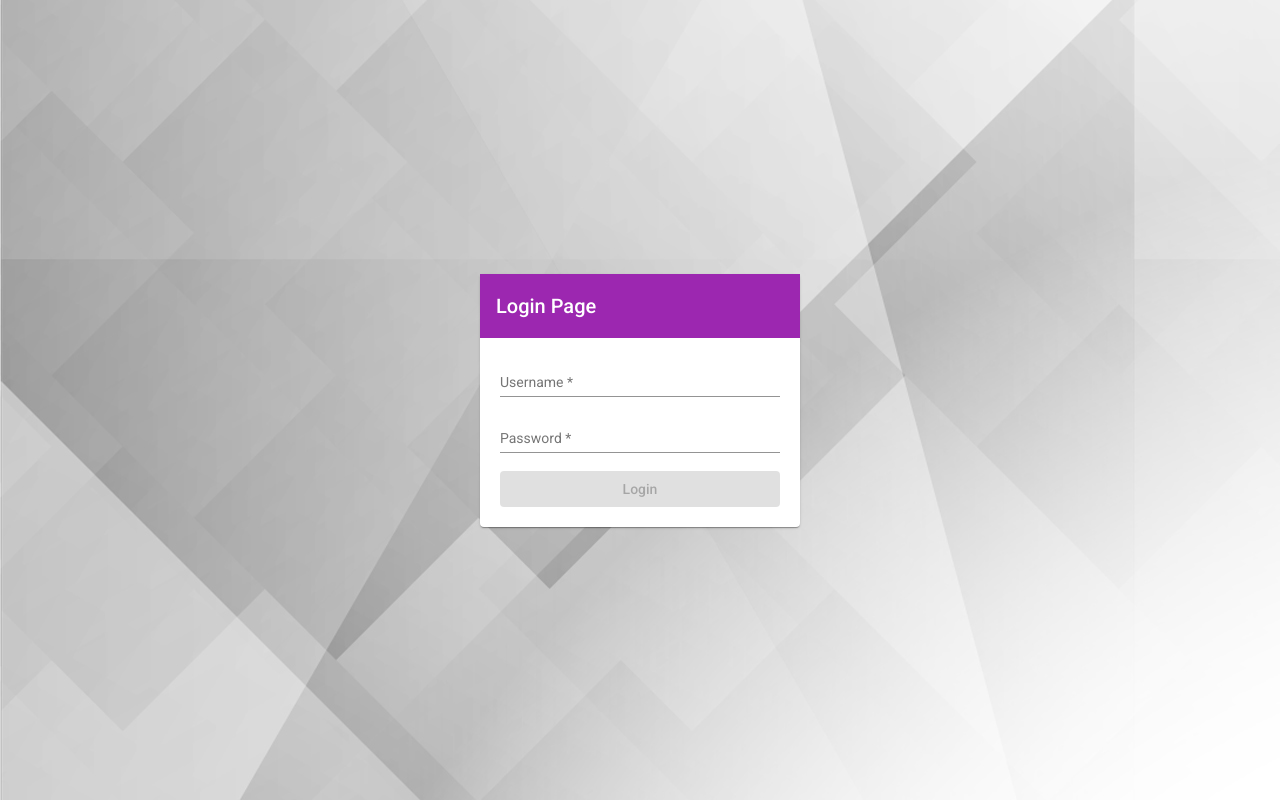
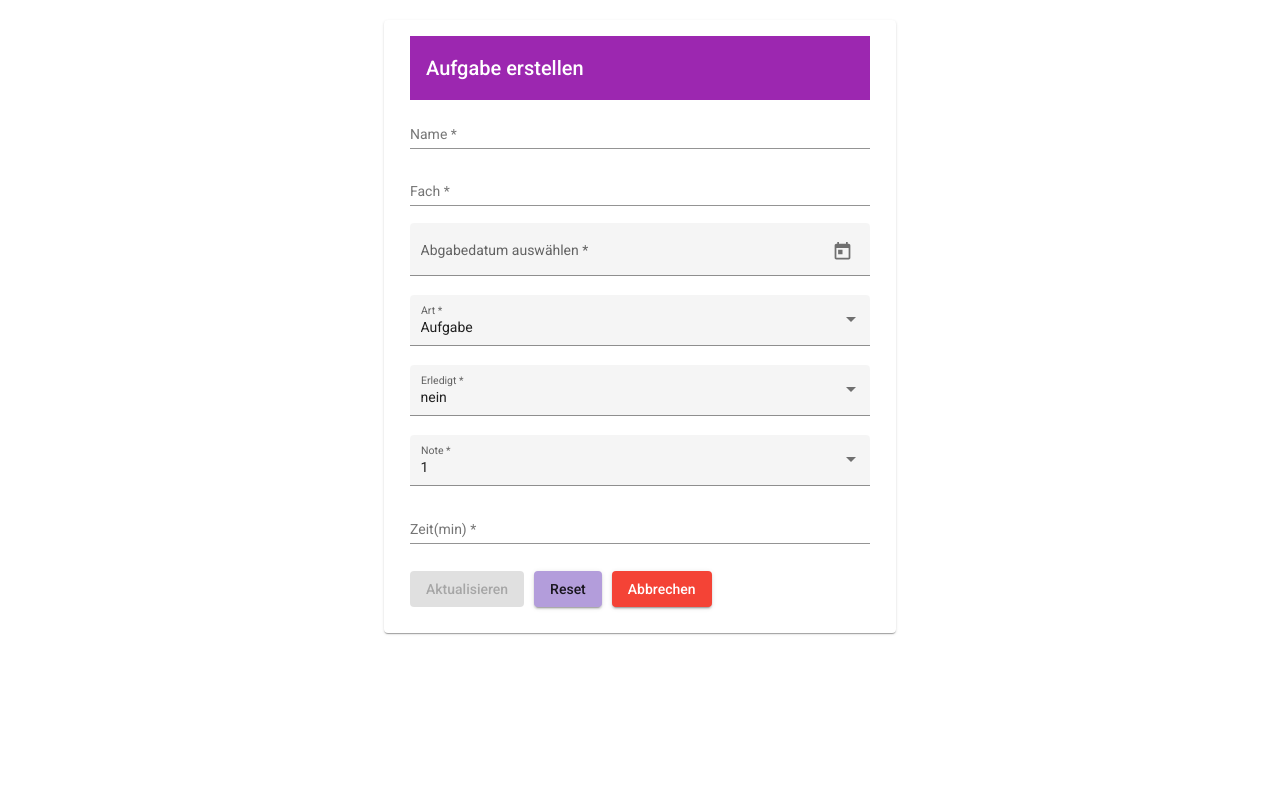
Before and after one commit to kerlub17/SchoolPlus, an Angular app in the folder SchoolPlus/: page /updatetask in a window 1280 px wide. Before the commit this address led to /login. Built offline with nearby package versions, Linux system fonts and the light colour scheme.

Commit message:
function update task created

```diff
--- a/SchoolPlus/src/app/app-routing.module.ts
+++ b/SchoolPlus/src/app/app-routing.module.ts
@@ -6,6 +6,7 @@ import {LoginComponent} from "./login/login.component";
 import {NavComponent} from "./nav/nav.component";
 import {NewtaskComponent} from "./newtask/newtask.component";
 import {TimetableComponent} from "./timetable/timetable.component";
+import {UpdatetaskComponent} from "./updatetask/updatetask.component";
 
 const routes: Routes = [
   {path: 'home',component:HomeComponent},
@@ -14,6 +15,7 @@ const routes: Routes = [
   {path: 'nav', component:NavComponent},
   {path: 'newtask',component:NewtaskComponent},
   {path: 'timetable', component:TimetableComponent},
+  {path: 'updatetask', component:UpdatetaskComponent},
   {path: '**', redirectTo: '/login'}
 
 ];
--- a/SchoolPlus/src/app/app.module.ts
+++ b/SchoolPlus/src/app/app.module.ts
@@ -35,6 +35,7 @@ import {MatRadioModule} from '@angular/material/radio';
 import {MatNativeDateModule} from "@angular/material/core";
 import {MatCheckboxModule} from '@angular/material/checkbox';
 import { TimetableComponent } from './timetable/timetable.component';
+import { UpdatetaskComponent } from './updatetask/updatetask.component';
 
 
 
@@ -47,7 +48,8 @@ import { TimetableComponent } from './timetable/timetable.component';
     TasksComponent,
     LoginComponent,
     NewtaskComponent,
-    TimetableComponent
+    TimetableComponent,
+    UpdatetaskComponent
   ],
   imports: [
     BrowserModule,
--- a/SchoolPlus/src/app/newtask/newtask.component.ts
+++ b/SchoolPlus/src/app/newtask/newtask.component.ts
@@ -59,5 +59,4 @@ export class NewtaskComponent implements OnInit {
   }
 
 
-
 }
--- a/SchoolPlus/src/app/tasks/tasks.component.html
+++ b/SchoolPlus/src/app/tasks/tasks.component.html
@@ -58,12 +58,12 @@
 
       <ng-container [matColumnDef]="'actions'">
         <th mat-header-cell *matHeaderCellDef> actions </th>
-        <td mat-cell *matCellDef="let element">
+        <td mat-cell *matCellDef="let l">
           <div class="actionButton">
-            <button class="actionButton" mat-icon-button>
+            <button class="actionButton" mat-icon-button (click)="onUpdate(l.id, l.name, l.subject, l.date, l.type, l.done, l.note, l.time)">
               <mat-icon mat-icon-button color='primary'>edit</mat-icon>
             </button>
-            <button class="actionButton" mat-icon-button (click)="onDelete(element.id)">
+            <button class="actionButton" mat-icon-button (click)="onDelete(l.id)">
               <mat-icon mat-icon-button color="warn">delete</mat-icon>
             </button>
           </div>
--- a/SchoolPlus/src/app/tasks/tasks.component.ts
+++ b/SchoolPlus/src/app/tasks/tasks.component.ts
@@ -5,7 +5,7 @@ import {MatPaginator} from "@angular/material/paginator";
 import {MatSort} from "@angular/material/sort";
 import {TasksService} from "../services/tasks.service";
 import {Task} from "../beans/task";
-import {MatDialog, MatDialogConfig} from "@angular/material/dialog";
+import { MatDialog } from '@angular/material/dialog';
 import {HttpClient} from "@angular/common/http";
 
 @Component({
@@ -26,7 +26,7 @@ export class TasksComponent implements OnInit {
   @ViewChild(MatPaginator) paginator!: MatPaginator;
   @ViewChild(MatSort) sort!: MatSort;
 
-  constructor(private taskService: TasksService, private dialog: MatDialog, private router: Router, private http: HttpClient) {
+  constructor(private taskService: TasksService, public dialog: MatDialog, private router: Router, private http: HttpClient) {
     this.tasktable = [];
 
   }
@@ -64,4 +64,19 @@ export class TasksComponent implements OnInit {
     }
 
   }
+
+  //l.id, l.name, l.subject, l.date, l.type, l.done, l.note, l.time
+  onUpdate(id: Object, name: Object, subject: Object, date: Object, type: Object, done: Object, note: Object, time: Object,) {
+    localStorage.setItem('id', id.toString());
+    localStorage.setItem('name', name.toString());
+    localStorage.setItem('subject', subject.toString());
+    localStorage.setItem('date', date.toString());
+    localStorage.setItem('type', type.toString());
+    localStorage.setItem('done', done.toString());
+    localStorage.setItem('note', note.toString());
+    localStorage.setItem('time', time.toString());
+
+    this.router.navigateByUrl('/updatetask');
+
+  }
 }
--- /dev/null
+++ b/SchoolPlus/src/app/updatetask/updatetask.component.css
@@ -0,0 +1,25 @@
+.newtask-form {
+  margin: 10px;
+}
+
+button {
+  margin-right: 10px;
+  margin-bottom: 10px;
+  margin-top: 10px;
+}
+
+.column {
+  width: 100%;
+}
+
+mat-form-field {
+  width: 100%;
+}
+
+mat-card {
+  margin-top: 20px;
+}
+
+mat-toolbar {
+  margin-bottom: 10px;
+}
--- /dev/null
+++ b/SchoolPlus/src/app/updatetask/updatetask.component.html
@@ -0,0 +1,60 @@
+<div fxLayoutAlign="center center">
+  <mat-card fxFlex="40" >
+    <form fxLayoutAlign="stretch" fxLayout="column" class="newtask-form" #newTaskForm="ngForm" (ngSubmit)="onUpdateTask(newTaskForm.value, newTaskForm)">
+      <div class="col-md-6">
+        <mat-toolbar color="primary">Aufgabe erstellen</mat-toolbar>
+        <mat-form-field>
+          <mat-label>Name</mat-label>
+          <input matInput type="text" ngModel name="name"  placeholder="NVS-Cheatsheet" [(ngModel)]="newname" required>
+        </mat-form-field>
+        <mat-form-field>
+          <mat-label>Fach</mat-label>
+          <input matInput type="text" ngModel name="fach" placeholder="NVS" [(ngModel)]="newsubject" required>
+        </mat-form-field>
+        <mat-form-field appearance="fill">
+          <mat-label>Abgabedatum auswählen</mat-label>
+          <input matInput [matDatepicker]="picker"  [(ngModel)]="dateToPass" name="datum" placeholder="Datum" required>
+          <mat-datepicker-toggle matSuffix [for]="picker"></mat-datepicker-toggle>
+          <mat-datepicker  #picker disabled="false"></mat-datepicker>
+        </mat-form-field>
+        <mat-form-field appearance="fill">
+          <mat-label>Art</mat-label>
+          <mat-select  name="art" placeholder="Art" [(ngModel)]="typeString" required>
+            <mat-option *ngFor="let art of arts" [value]="art.value">
+              {{art.value}}
+            </mat-option>
+          </mat-select>
+        </mat-form-field>
+      </div>
+      <div class="col-md-6">
+        <mat-form-field appearance="fill">
+          <mat-label>Erledigt</mat-label>
+          <mat-select  name="done" placeholder="Done" [(ngModel)]="doneString"required>
+            <mat-option *ngFor="let doneOption of done" [value]="doneOption.value">
+              {{doneOption.value}}
+            </mat-option>
+          </mat-select>
+        </mat-form-field>
+        <mat-form-field appearance="fill">
+          <mat-label>Note</mat-label>
+          <mat-select  name="note" placeholder="Note" [(ngModel)]="noteNumber"required>
+            <mat-option *ngFor="let noteOption of note" [value]="noteOption.value">
+              {{noteOption.value}}
+            </mat-option>
+          </mat-select>
+        </mat-form-field>
+        <mat-form-field>
+          <mat-label>Zeit(min)</mat-label>
+          <input matInput type="text" ngModel name="zeit" placeholder="60" [(ngModel)]="newtime" required>
+        </mat-form-field>
+
+        <button *ngIf="newTaskForm.valid else buttonDisabled " color="primary" mat-raised-button type="submit">Aktualisieren</button>
+        <ng-template #buttonDisabled><button disabled color="primary" mat-raised-button type="submit" >Aktualisieren</button></ng-template>
+
+        <button color="accent" mat-raised-button type="reset">Reset</button>
+
+        <button color="warn" mat-raised-button type="submit" (click)="onCancel()">Abbrechen</button>
+      </div>
+    </form>
+  </mat-card>
+</div>
--- /dev/null
+++ b/SchoolPlus/src/app/updatetask/updatetask.component.ts
@@ -0,0 +1,135 @@
+import { Component, OnInit } from '@angular/core';
+import {NgForm} from "@angular/forms";
+import {HttpClient} from "@angular/common/http";
+import {Router} from "@angular/router";
+
+interface Note {
+  id: number;
+  value: number;
+}
+
+@Component({
+  selector: 'app-updatetask',
+  templateUrl: './updatetask.component.html',
+  styleUrls: ['./updatetask.component.css']
+})
+export class UpdatetaskComponent implements OnInit {
+
+  readonly ROOT_URL = 'http://localhost:8080/updatetask?';
+
+  constructor(private http: HttpClient, private router: Router) { }
+
+  selectedNote!: string;
+  posts!: Object;
+  taskQuery: String = "";
+  newid: String | null = "";
+  newname: String | null = "";
+  newsubject: String | null = "";
+  newdate: String | null = "";
+  newdate2: String | undefined = "";
+  newtype: String | null = "";
+  newdone: String | null = "";
+  newnote: String | null = "";
+  newtime: String | null = "";
+  noteNumber: number = 0;
+  typeString: string = "";
+  typeNumber: number = 0;
+  doneString: string = "";
+  doneNumber: number = 0;
+  dateToPass!: Date;
+
+  arts = [
+    { id: 1, value: 'Aufgabe' },
+    { id: 2, value: 'Test' }];
+
+  done = [
+    { id: 1, value: 'nein' },
+    { id: 2, value: 'ja' }];
+
+  note: Note[] = [
+    { id: 1, value: 1 },
+    { id: 2, value: 2 },
+    { id: 3, value: 3 },
+    { id: 4, value: 4 },
+    { id: 5, value: 5 },
+    { id: 6, value: 0},]
+
+  onUpdateTask(values: any, form: NgForm) {
+    this.http.get(this.ROOT_URL + 'id=' + this.newid
+      + '&name=' + values.name.toString()
+      + '&subject=' + values.fach.toString()
+      + '&date=' + values.datum
+      + '&type=' + values.art
+      + '&done=' + values.done
+      + '&note=' + values.note
+      + '&time=' + values.zeit.toString()).subscribe(value => {
+      this.posts = value;
+    })
+    this.router.navigateByUrl('/tasks');
+  }
+
+  ngOnInit() {
+    this.newid = localStorage.getItem('id');
+    this.newname = localStorage.getItem('name');
+    this.newsubject = localStorage.getItem('subject');
+    this.newdate = localStorage.getItem('date');
+    this.newtype = localStorage.getItem('type');
+    this.newdone = localStorage.getItem('done');
+    this.newnote = localStorage.getItem('note');
+    this.newtime = localStorage.getItem('time');
+
+    switch (this.newnote) {
+      case '0':
+        this.noteNumber = 5;
+        break;
+      case '1':
+        this.noteNumber = 0;
+        break;
+      case '2':
+        this.noteNumber = 1;
+        break;
+      case '3':
+        this.noteNumber = 2;
+        break;
+      case '4':
+        this.noteNumber = 3;
+        break;
+      case '5':
+        this.noteNumber = 4;
+        break;
+    }
+
+    switch(this.newtype)
+    {
+      case "aufgabe":
+        this.typeNumber = 0;
+        break;
+      case "Test":
+        this.typeNumber = 1;
+        break;
+    }
+
+    switch(this.newdone)
+    {
+      case "NEIN":
+        this.typeNumber = 0;
+        break;
+      case "JA":
+        this.typeNumber = 1;
+        break;
+    }
+
+    this.noteNumber = this.note[this.noteNumber].value;
+    this.typeString = this.arts[this.typeNumber].value;
+    this.doneString = this.done[this.doneNumber].value;
+    this.newdate2 = this.newdate?.replace('.', '/').replace('.', '/');
+    let date = new Date("" + this.newdate2);
+    this.dateToPass = date;
+  }
+
+  onCancel() {
+    this.router.navigateByUrl('/tasks');
+  }
+
+
+}
```
Also changed, not shown: 1 other file (tests, documents, lock files or other folders).
